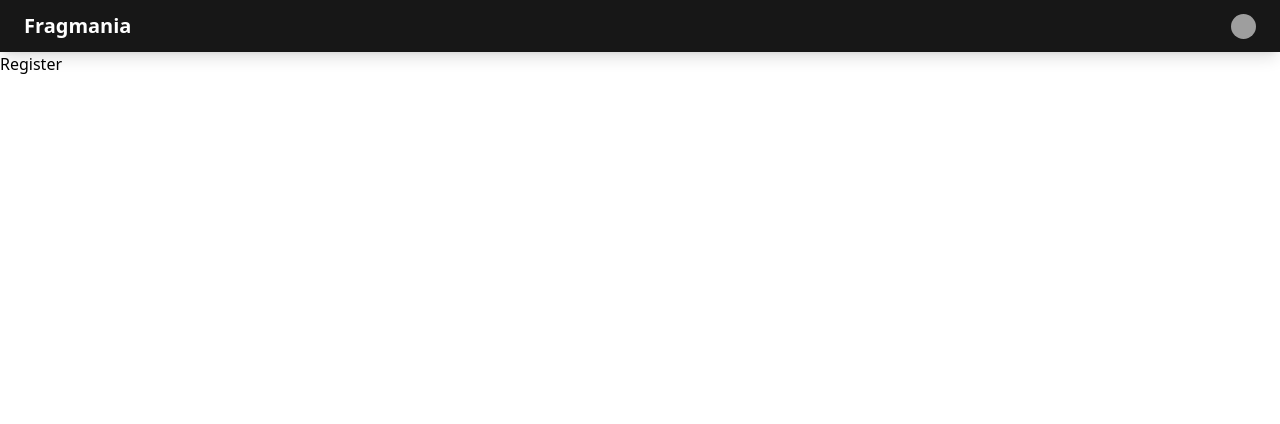
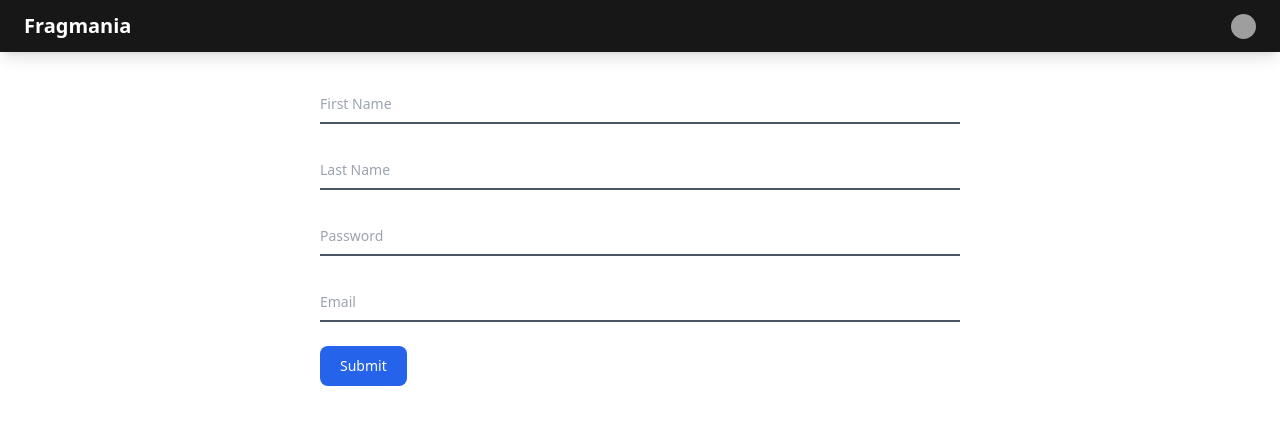
Before and after one commit to bekirbali/React-Movie-App, a React (Create React App) app: page /register in a window 1280 px wide. Shown: the top 424 px of the page. Built offline with nearby package versions, Linux system fonts and the light colour scheme; no server answers; grey boxes are pictures that could not be loaded; what tw-elements would draw is missing.

Commit message:
login register

```diff
--- a/public/index.html
+++ b/public/index.html
@@ -1,5 +1,5 @@
 <!DOCTYPE html>
-<html lang="en">
+<html class="dark" lang="en">
   <head>
     <meta charset="utf-8" />
     <link rel="icon" href="%PUBLIC_URL%/favicon.ico" />
--- a/src/App.scss
+++ b/src/App.scss
@@ -2,3 +2,26 @@
 @tailwind components;
 @tailwind utilities;
 @import "./scss/reset";
+
+@layer base {
+  input {
+    @apply block py-2.5 px-0 w-full text-sm text-gray-900 bg-transparent border-0 border-b-2 border-gray-300 appearance-none dark:text-black dark:border-gray-600 dark:focus:border-blue-500 focus:outline-none focus:ring-0 focus:border-blue-600;
+  }
+  label {
+    @apply peer-focus:font-medium absolute text-sm text-gray-500 dark:text-gray-400 duration-300 transform -translate-y-6 scale-75 top-3 -z-10 origin-[0] peer-focus:left-0 peer-focus:text-orange-500 peer-focus:dark:text-blue-500 peer-placeholder-shown:scale-100 peer-placeholder-shown:translate-y-0 peer-focus:scale-75 peer-focus:-translate-y-6;
+  }
+}
+
+@layer components {
+  .btn {
+    @apply text-white bg-blue-700 hover:bg-blue-800 focus:ring-4 focus:outline-none focus:ring-blue-300 font-medium rounded-lg text-sm w-full sm:w-auto px-5 py-2.5 text-center dark:bg-blue-600 dark:hover:bg-blue-700 dark:focus:ring-blue-800;
+  }
+}
+
+input:-webkit-autofill,
+input:-webkit-autofill:hover,
+input:-webkit-autofill:focus input:-webkit-autofill {
+  -webkit-text-fill-color: rgb(0, 0, 0) !important;
+  -webkit-box-shadow: 0 0 0px 0px #28292d inset !important;
+  transition: background-color 5000s ease-in-out 0s !important;
+}
--- /dev/null
+++ b/src/auth/firebase.js
@@ -0,0 +1,13 @@
+import { initializeApp } from "firebase/app";
+import { getAuth } from "firebase/auth";
+
+const firebaseConfig = {
+  apiKey: process.env.REACT_APP_apiKey,
+  authDomain: process.env.REACT_APP_authDomain,
+  projectId: process.env.REACT_APP_projectId,
+  storageBucket: process.env.REACT_APP_storageBucket,
+  messagingSenderId: process.env.REACT_APP_messagingSenderId,
+  appId: process.env.REACT_APP_appId,
+};
+const app = initializeApp(firebaseConfig);
+export const auth = getAuth(app);
--- a/src/components/Navbar.jsx
+++ b/src/components/Navbar.jsx
@@ -1,7 +1,10 @@
 import { NavLink } from "react-router-dom";
+import { useAuthContext } from "../context/AuthContext";
 
 const Navbar = () => {
+  const { currentUser, logoutUser } = useAuthContext();
   return (
+    <>
       <nav
         className="relative flex w-full flex-wrap items-center justify-between bg-neutral-900 py-3 text-neutral-200 shadow-lg lg:flex-wrap lg:justify-start"
         data-te-navbar-ref
@@ -58,7 +61,8 @@ const Navbar = () => {
             <div className="relative" data-te-dropdown-ref>
               {/* user && username */}
             </div>
-          <div className="relative" data-te-dropdown-ref>
+            <div className="relative flex gap-2" data-te-dropdown-ref>
+              <h5>{currentUser && currentUser}</h5>
               <NavLink
                 className="hidden-arrow flex items-center whitespace-nowrap transition duration-150 ease-in-out motion-reduce:transition-none"
                 id="dropdownMenuButton2"
@@ -80,6 +84,8 @@ const Navbar = () => {
                 aria-labelledby="dropdownMenuButton2"
                 data-te-dropdown-menu-ref
               >
+                {currentUser ? (
+                  <>
                     <li>
                       <NavLink
                         className="block w-full whitespace-nowrap bg-transparent py-2 px-4 text-sm font-normal text-neutral-700 hover:bg-neutral-100 active:text-neutral-800 active:no-underline disabled:pointer-events-none disabled:bg-transparent disabled:text-neutral-400 dark:text-neutral-200 dark:hover:bg-white/30"
@@ -94,17 +100,21 @@ const Navbar = () => {
                         className="block w-full whitespace-nowrap bg-transparent py-2 px-4 text-sm font-normal text-neutral-700 hover:bg-neutral-100 active:text-neutral-800 active:no-underline disabled:pointer-events-none disabled:bg-transparent disabled:text-neutral-400 dark:text-neutral-200 dark:hover:bg-white/30"
                         to="/login"
                         data-te-dropdown-item-ref
+                        onClick={logoutUser}
                       >
-                  Login
+                        Logout
                       </NavLink>
                     </li>
+                  </>
+                ) : (
+                  <>
                     <li>
                       <NavLink
                         className="block w-full whitespace-nowrap bg-transparent py-2 px-4 text-sm font-normal text-neutral-700 hover:bg-neutral-100 active:text-neutral-800 active:no-underline disabled:pointer-events-none disabled:bg-transparent disabled:text-neutral-400 dark:text-neutral-200 dark:hover:bg-white/30"
                         to="/login"
                         data-te-dropdown-item-ref
                       >
-                  Logout
+                        Login
                       </NavLink>
                     </li>
                     <li>
@@ -116,12 +126,16 @@ const Navbar = () => {
                         Register
                       </NavLink>
                     </li>
+                  </>
+                )}
               </ul>
             </div>
           </div>
           {/* Right Elements */}
         </div>
       </nav>
+      <div className="h-[30px]"></div>
+    </>
   );
 };
 
--- a/src/context/AuthContext.js
+++ b/src/context/AuthContext.js
@@ -1,4 +1,13 @@
-import { createContext, useContext } from "react";
+import { createContext, useContext, useEffect, useState } from "react";
+import { useNavigate } from "react-router-dom";
+import {
+  createUserWithEmailAndPassword,
+  onAuthStateChanged,
+  signInWithEmailAndPassword,
+  signOut,
+  updateProfile,
+} from "firebase/auth";
+import { auth } from "../auth/firebase";
 
 export const AuthContext = createContext();
 
@@ -7,7 +16,65 @@ export const useAuthContext = () => {
 };
 
 const AuthContextProvider = ({ children }) => {
-  const values = {};
+  const [currentUser, setCurrentUser] = useState("");
+  console.log(currentUser);
+  const navigate = useNavigate();
+  useEffect(() => {
+    observeUser();
+  }, []);
+  // ! SIGN UP
+  const createUser = async (email, password, displayName) => {
+    try {
+      let user = await createUserWithEmailAndPassword(auth, email, password);
+      console.log(user);
+      console.log(displayName);
+      updateProfile(auth.currentUser, {
+        displayName: displayName,
+      });
+      console.log(user.displayName);
+      navigate("/");
+    } catch (error) {
+      console.error(error.message);
+    }
+  };
+  //! SIGN UP
+
+  // ! SIGN IN
+  const signInUser = async (email, password) => {
+    try {
+      await signInWithEmailAndPassword(auth, email, password);
+      navigate("/");
+    } catch (error) {
+      console.error(error.message);
+    }
+  };
+
+  const logoutUser = async () => {
+    signOut(auth);
+    navigate("/login");
+    setCurrentUser("");
+  };
+
+  const observeUser = async () => {
+    onAuthStateChanged(auth, (user) => {
+      if (user) {
+        console.log(user);
+        setCurrentUser(user.displayName);
+      } else {
+        console.log("user signed out");
+      }
+    });
+  };
+  // ! SIGN IN
+
+  const values = {
+    createUser,
+    signInUser,
+    observeUser,
+    logoutUser,
+    currentUser,
+    setCurrentUser,
+  };
   return <AuthContext.Provider value={values}>{children}</AuthContext.Provider>;
 };
 
--- a/src/pages/Login.jsx
+++ b/src/pages/Login.jsx
@@ -1,4 +1,55 @@
-const Login = () => {
-  return <div>Login</div>;
+import { useState } from "react";
+import { useAuthContext } from "../context/AuthContext";
+
+const Register = () => {
+  const [password, setPassword] = useState("");
+  const [email, setEmail] = useState("");
+  const { createUser, currentUser, setCurrentUser, signInUser } =
+    useAuthContext();
+  const submitHandler = (e) => {
+    e.preventDefault();
+
+    signInUser(email, password);
+  };
+  return (
+    <div>
+      <form className="w-[50%] mx-auto" onSubmit={submitHandler}>
+        <div className="relative z-0 w-full mb-6 group">
+          <input
+            type="password"
+            name="floating_password"
+            id="floating_password"
+            className="peer"
+            placeholder=" "
+            required
+            value={password}
+            onChange={(e) => setPassword(e.target.value)}
+          />
+          <label htmlFor="floating_password">Password</label>
+        </div>
+        <div className="relative z-0 w-full mb-6 group">
+          <input
+            type="email"
+            name="floating_email"
+            id="floating_email"
+            className="peer"
+            placeholder=" "
+            required
+            value={email}
+            onChange={(e) => setEmail(e.target.value)}
+          />
+          <label htmlFor="floating_email">Email</label>
+        </div>
+
+        <button
+          type="submit"
+          className="text-white bg-blue-700 hover:bg-blue-800 focus:ring-4 focus:outline-none focus:ring-blue-300 font-medium rounded-lg text-sm w-full sm:w-auto px-5 py-2.5 text-center dark:bg-blue-600 dark:hover:bg-blue-700 dark:focus:ring-blue-800"
+        >
+          Submit
+        </button>
+      </form>
+    </div>
+  );
 };
-export default Login;
+
+export default Register;
--- a/src/pages/Register.jsx
+++ b/src/pages/Register.jsx
@@ -1,5 +1,83 @@
+import { useState } from "react";
+import { useAuthContext } from "../context/AuthContext";
+
 const Register = () => {
-  return <div>Register</div>;
+  const [firstName, setFirstName] = useState("");
+  const [lastName, setLastName] = useState("");
+  const [password, setPassword] = useState("");
+  const [email, setEmail] = useState("");
+  const { createUser, currentUser, setCurrentUser } = useAuthContext();
+  const submitHandler = (e) => {
+    e.preventDefault();
+    const displayName = `${firstName} ${lastName}`;
+    setCurrentUser(displayName);
+    createUser(email, password, displayName);
+  };
+  return (
+    <div>
+      <form className="w-[50%] mx-auto" onSubmit={submitHandler}>
+        <div className="relative z-0 w-full mb-6 group">
+          <input
+            type="text"
+            name="floating_first_name"
+            id="floating_first_name"
+            className=" peer"
+            placeholder=" "
+            required
+            value={firstName}
+            onChange={(e) => setFirstName(e.target.value)}
+          />
+          <label htmlFor="floating_first_name">First Name</label>
+        </div>
+        <div className="relative z-0 w-full mb-6 group">
+          <input
+            type="text"
+            name="floating_last_name"
+            id="floating_last_name"
+            className="peer"
+            placeholder=" "
+            required
+            value={lastName}
+            onChange={(e) => setLastName(e.target.value)}
+          />
+          <label htmlFor="floating_last_name">Last Name</label>
+        </div>
+        <div className="relative z-0 w-full mb-6 group">
+          <input
+            type="password"
+            name="floating_password"
+            id="floating_password"
+            className="peer"
+            placeholder=" "
+            required
+            value={password}
+            onChange={(e) => setPassword(e.target.value)}
+          />
+          <label htmlFor="floating_password">Password</label>
+        </div>
+        <div className="relative z-0 w-full mb-6 group">
+          <input
+            type="email"
+            name="floating_email"
+            id="floating_email"
+            className="peer"
+            placeholder=" "
+            required
+            value={email}
+            onChange={(e) => setEmail(e.target.value)}
+          />
+          <label htmlFor="floating_email">Email</label>
+        </div>
+
+        <button
+          type="submit"
+          className="text-white bg-blue-700 hover:bg-blue-800 focus:ring-4 focus:outline-none focus:ring-blue-300 font-medium rounded-lg text-sm w-full sm:w-auto px-5 py-2.5 text-center dark:bg-blue-600 dark:hover:bg-blue-700 dark:focus:ring-blue-800"
+        >
+          Submit
+        </button>
+      </form>
+    </div>
+  );
 };
 
 export default Register;
--- a/tailwind.config.js
+++ b/tailwind.config.js
@@ -8,4 +8,5 @@ module.exports = {
     extend: {},
   },
   plugins: [require("tw-elements/dist/plugin")],
+  darkMode: "class",
 };
```
Also changed, not shown: 1 other file (tests, documents, lock files or other folders). Lines whose indentation alone changed are shown as unchanged.
